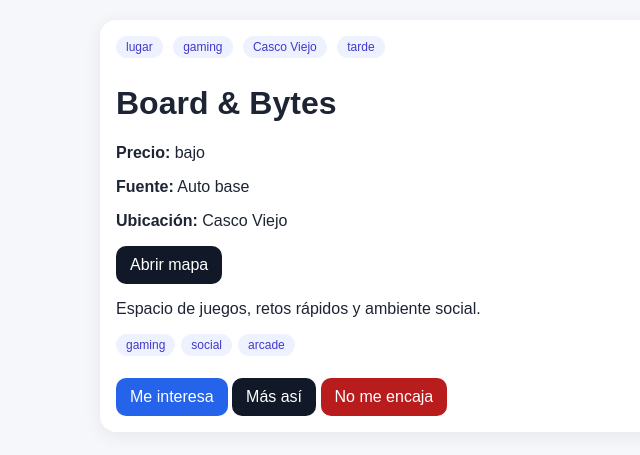
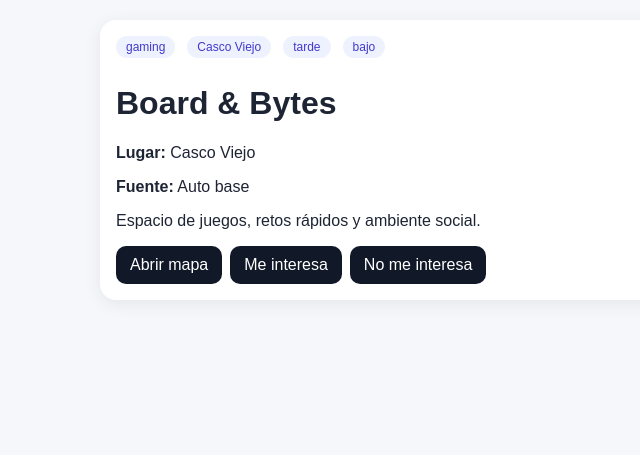
Before and after one commit to ROVDYRSOFTWARE/TEENAYERBILAO, a Flask app: page /lugar/LUG-004 in a window 1280 px wide. Shown: the part 46-501 px from the top of the page, without its empty margins (0-640 px from the left). Run offline with Flask 3, Linux system fonts and the light colour scheme; data that the repository does not hold is empty.

Commit message:
detalle_lugar.html

```diff
--- a/templates/detalle_lugar.html
+++ b/templates/detalle_lugar.html
@@ -1,34 +1,59 @@
 {% extends 'base.html' %}
-{% block title %}{{ item.nombre }}{% endblock %}
+{% block title %}{{ item.nombre or 'Detalle lugar' }}{% endblock %}
+
 {% block content %}
 <div class="card">
-  <div class="pill">lugar</div>
-  <div class="pill">{{ item.categoria }}</div>
-  <div class="pill">{{ item.barrio }}</div>
-  <div class="pill">{{ item.franja }}</div>
-  <h1>{{ item.nombre }}</h1>
-  <p><strong>Precio:</strong> {{ item.precio_tipo }}</p>
-  <p><strong>Fuente:</strong> {{ item.fuente }}</p>
-  {% if item.ubicacion or item.direccion or item._maps_url %}
-  <p><strong>Ubicación:</strong> {{ item.ubicacion or 'Sin detalle' }}</p>
-  {% if item.direccion %}<p><strong>Dirección:</strong> {{ item.direccion }}</p>{% endif %}
-  {% if item.latitud and item.longitud %}<p><strong>Coordenadas:</strong> {{ item.latitud }}, {{ item.longitud }}</p>{% endif %}
-  {% if item._maps_url %}<p><a class="btn secondary" href="{{ item._maps_url }}" target="_blank">Abrir mapa</a></p>{% endif %}
-  {% endif %}
-  {% if item._embed_url %}
-  <div style="margin-top:18px;">
-    <h3>Mapa</h3>
-    <iframe src="{{ item._embed_url }}" width="100%" height="320" style="border:1px solid #d1d5db; border-radius:16px;" loading="lazy"></iframe>
+  <div style="display:flex; gap:6px; flex-wrap:wrap; margin-bottom:10px;">
+    {% if item.categoria %}<span class="pill">{{ item.categoria }}</span>{% endif %}
+    {% if item.barrio %}<span class="pill">{{ item.barrio }}</span>{% endif %}
+    {% if item.franja %}<span class="pill">{{ item.franja }}</span>{% endif %}
+    {% if item.precio_tipo %}<span class="pill">{{ item.precio_tipo }}</span>{% endif %}
   </div>
+
+  <h1>{{ item.nombre or 'Lugar' }}</h1>
+
+  {% if item.ubicacion %}
+    <p><strong>Lugar:</strong> {{ item.ubicacion }}</p>
   {% endif %}
 
-  <p>{{ item.descripcion }}</p>
-  {% for tag in item.tags %}<span class="pill">{{ tag }}</span>{% endfor %}
-  <div style="margin-top:16px;">
-    <a class="btn" href="{{ url_for('accion', entity_type='lugar', entity_id=item.id, action='like') }}">Me interesa</a>
-    <a class="btn secondary" href="{{ url_for('accion', entity_type='lugar', entity_id=item.id, action='click') }}">Más así</a>
-    <a class="btn warn" href="{{ url_for('accion', entity_type='lugar', entity_id=item.id, action='dislike') }}">No me encaja</a>
+  {% if item.direccion %}
+    <p><strong>Dirección:</strong> {{ item.direccion }}</p>
+  {% endif %}
+
+  {% if item.horario %}
+    <p><strong>Horario:</strong> {{ item.horario }}</p>
+  {% endif %}
+
+  {% if item.fuente %}
+    <p><strong>Fuente:</strong> {{ item.fuente }}</p>
+  {% endif %}
+
+  {% if item.descripcion %}
+    <p>{{ item.descripcion }}</p>
+  {% endif %}
+
+  <div style="display:flex; gap:8px; flex-wrap:wrap; margin-top:12px;">
+    {% if item.url %}
+      <a class="btn" href="{{ item.url }}" target="_blank" rel="noopener">Abrir web</a>
+    {% endif %}
+    {% if item._maps_url %}
+      <a class="btn secondary" href="{{ item._maps_url }}" target="_blank" rel="noopener">Abrir mapa</a>
+    {% endif %}
+    <a class="btn secondary" href="{{ url_for('accion', entity_type='lugar', entity_id=item.id, action='like') }}">Me interesa</a>
+    <a class="btn secondary" href="{{ url_for('accion', entity_type='lugar', entity_id=item.id, action='dislike') }}">No me interesa</a>
   </div>
-  {% if item.url %}<p style="margin-top:16px;"><a href="{{ item.url }}" target="_blank">Enlace externo</a></p>{% endif %}
 </div>
+
+{% if item._embed_url %}
+  <div class="card" style="margin-top:16px;">
+    <h2>Mapa</h2>
+    <iframe
+      src="{{ item._embed_url }}"
+      width="100%"
+      height="380"
+      style="border:0; border-radius:12px;"
+      loading="lazy">
+    </iframe>
+  </div>
+{% endif %}
 {% endblock %}
```
